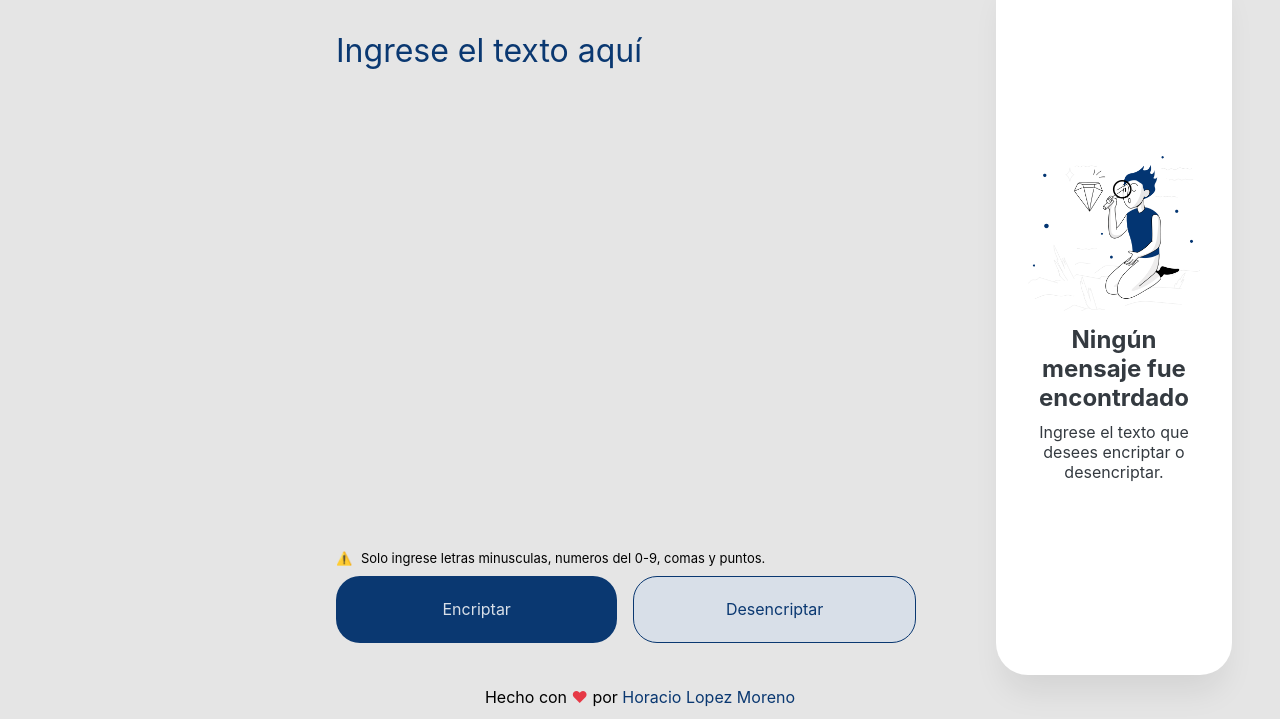
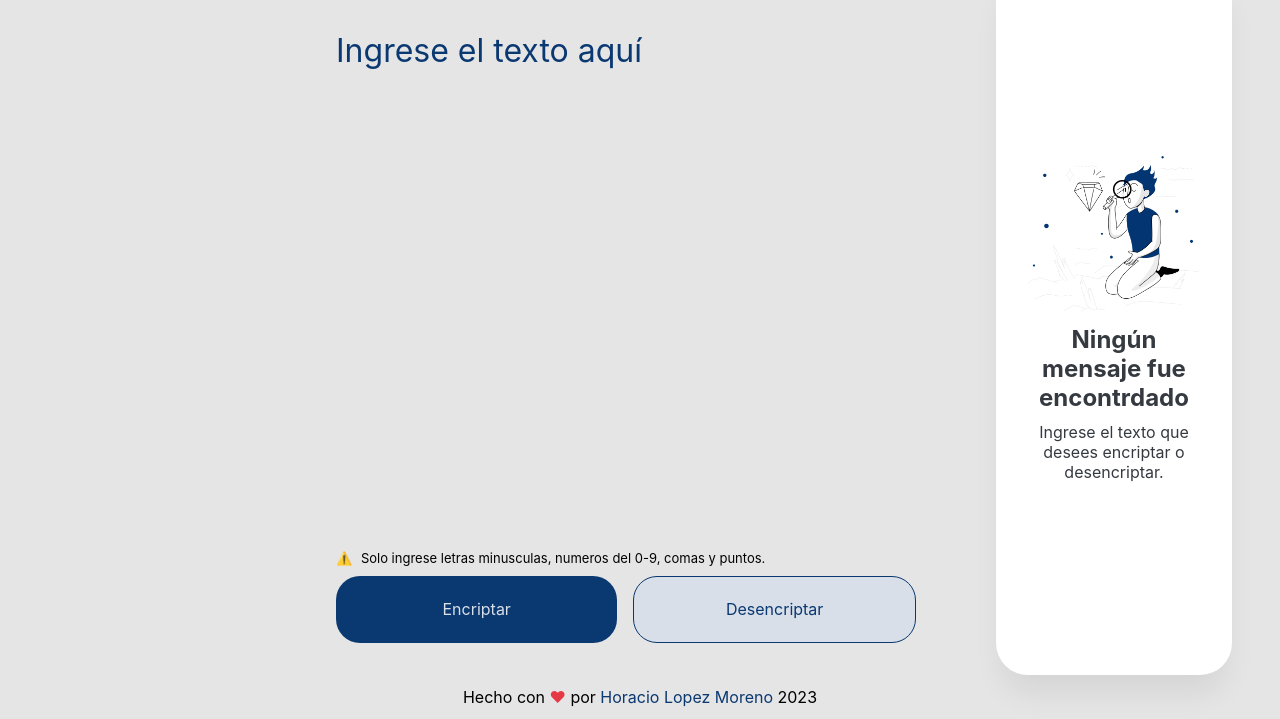
Before and after one commit to Lopez19/challenge-oracle-one-encryptor, a plain HTML site: page index.html in a window 1280 px wide. Shown: the part 81-800 px from the top of the page. Drawn offline with Linux system fonts and the light colour scheme.

Commit message:
:lipstick: Agregando el año en el footer

```diff
--- a/assets/js/main.js
+++ b/assets/js/main.js
@@ -94,10 +94,14 @@ botonDesencriptar.addEventListener("click", () => {
 botonCopiar.addEventListener("click", () => {
   const texto = document.getElementById("resultado").textContent;
   const copiado = copiar(texto);
-
   if (copiado) {
     alert("Texto copiado en el portapapeles");
   } else {
     alert("No hay texto para copiar");
   }
 });
+
+// Fecha
+const fechaActual = document.getElementById("fechaActual");
+const año = new Date().getFullYear();
+fechaActual.innerHTML = año;
--- a/index.html
+++ b/index.html
@@ -74,6 +74,7 @@
             <a href="https://www.linkedin.com/in/horaciodev/" target="_blank">
               Horacio Lopez Moreno
             </a>
+            <span id="fechaActual"></span>
           </p>
         </div>
       </footer>
```
